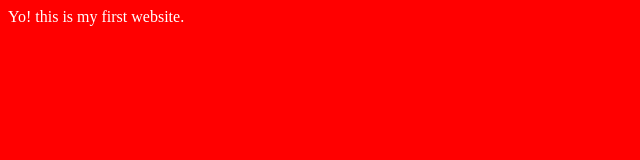
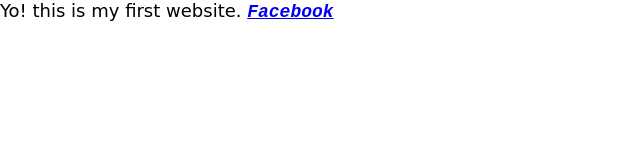
Before and after one commit to oasis-pandey/Web-Dev-, a plain HTML site: page Day 1/index.html in a window 1280 px wide. Shown: the whole page, without its empty margins (0-640 px from the left). Drawn offline with Linux system fonts and the light colour scheme.

```diff
--- a/Day 1/index.html
+++ b/Day 1/index.html
@@ -8,6 +8,7 @@
 </head>
 <body>
     Yo! this is my first website.
+    <a href="https://www.facebook.com/oasispandey">Facebook</a>
     <script src="script.js"></script>
 </body>
 </html>
--- a/Day 1/style.css
+++ b/Day 1/style.css
@@ -1,4 +1,12 @@
 body{
-    background-color: red;
-    color: white;
+    font-family: cursive;
+    font-size: large;
+    box-sizing: border-box;
+    padding: 0;
+    margin: 0;
 }
+a{
+    font-family: 'Courier New', Courier, monospace;
+    font-weight: bold;
+    font-style: italic;
+}
--- a/Day 8/style.css
+++ b/Day 8/style.css
@@ -14,6 +14,6 @@
     padding: 0px;
 }
 .box{
-    /* display: none; */
-    /* visibility: hidden; */
+    /* display: none;
+     visibility: hidden; */
 }
```
Also changed, not shown: Day 2/list tables .html (+6 -0 lines), Day 3/forms  and labels.html (+1 -0 lines), Day 8/display_properties.html (+2 -1 lines), Day 3/Untitled.png (added).
